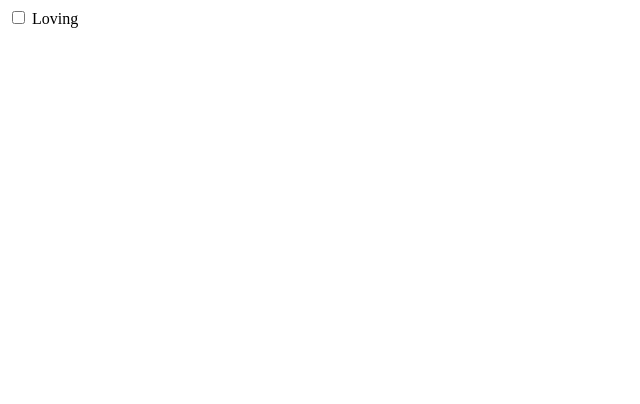
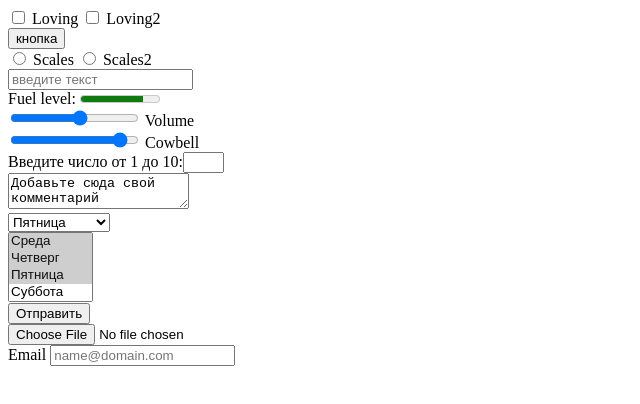
Before and after one commit to Krutybych/selenium, a plain HTML site: page index.html in a window 1280 px wide. Shown: the whole page, without its empty margins (0-640 px from the left). Drawn offline with Linux system fonts and the light colour scheme.

Commit message:
Final version

```diff
--- a/index.html
+++ b/index.html
@@ -8,8 +8,89 @@
     <title>For QA test</title>
 </head>
 <body>
-<label for="loving">
-    <input id="loving" type="checkbox" name="personality"> Loving
-</label>
+<div>
+    <label for="loving">
+        <input id="loving" type="checkbox" name="personality"> Loving
+    </label>
+    <label for="loving2">
+        <input id="loving2" type="checkbox" name="personality"> Loving2
+    </label>
+</div>
+<div>
+    <button name="button">кнопка</button>
+</div>
+<div>
+    <input type="radio" id="radioButton" name="scales">
+    <label for="radioButton">Scales</label>
+    <input type="radio" id="radioButton2" name="scales">
+    <label for="radioButton2">Scales2</label>
+</div>
+<div>
+    <input type="text" name="username" placeholder="введите текст">
+</div>
+<div>
+    <label for="fuel">Fuel level:</label>
+    <meter id="fuel"
+           min="0" max="100"
+           low="33" high="66" optimum="80"
+           value="80">
+        at 80/100
+    </meter>
+</div>
+<div>
+    <input type="range" id="volume" name="volume"
+           min="0" max="11">
+    <label for="volume">Volume</label>
+</div>
+<div>
+    <input type="range" id="cowbell" name="cowbell"
+           min="0" max="100" value="90" step="10">
+    <label for="cowbell">Cowbell</label>
+</div>
+<div>
+    <label>
+        Введите число от 1 до 10:<input type="number" name="number" max="10" min="1" style="width:33px">
+    </label>
+</div>
+<div>
+    <textarea name="comment">Добавьте сюда свой комментарий</textarea>
+</div>
+<div>
+    <select name="day" size="1">
+        <option value="Wednesday" selected>Среда</option>
+        <option value="Thursday" selected>Четверг</option>
+        <option value="Friday" selected>Пятница</option>
+        <option value="Saturday">Суббота</option>
+        <option value="Sunday">Воскресенье</option>
+    </select>
+</div>
+<div>
+    <select name="day" multiple>
+        <option value="Wednesday" selected>Среда</option>
+        <option value="Thursday" selected>Четверг</option>
+        <option value="Friday" selected>Пятница</option>
+        <option value="Saturday">Суббота</option>
+        <option value="Sunday">Воскресенье</option>
+    </select>
+</div>
+<div>
+    <input type="submit" name="submit" value="Отправить">
+</div>
+<div>
+    <!--    скрытое поле-->
+    <input type="hidden" name="tracking-code" value="abc-123">
+</div>
+<div>
+    <input type="file" name="file">
+</div>
+<div>
+    <label>
+        Email
+        <input type="email" name="email-address" placeholder="name@domain.com">
+    </label>
+</div>
+<div>
+
+</div>
 </body>
 </html>
```
